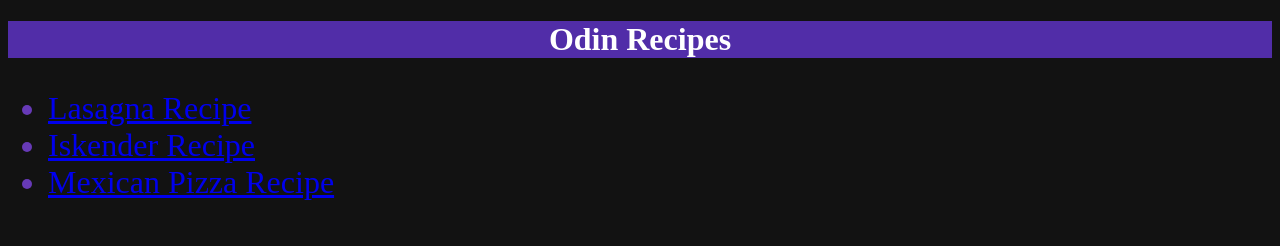
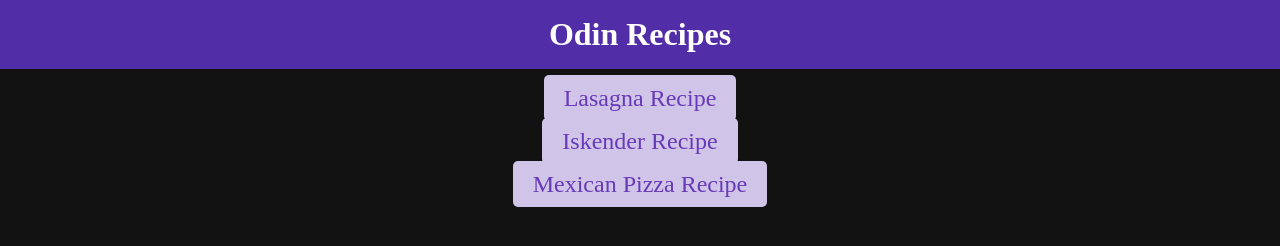
Before and after one commit to Cheemsdoge28/odin-recipes, a plain HTML site: page index.html in a window 1280 px wide. Drawn offline with Linux system fonts and the light colour scheme.

Commit message:
updated styles, index.html

```diff
--- a/index.html
+++ b/index.html
@@ -7,12 +7,16 @@
     <title>Odin Recipes</title>
 </head>
 <body>
-    <h1>Odin Recipes</h1>
+    <header>
+        <h1>Odin Recipes</h1>
+    </header>
 
-    <ul class="recipe">
-        <li><a href="./recipes/lasagna.html">Lasagna Recipe</a></li>
-        <li><a href="./recipes/iskender.html">Iskender Recipe</a></li>
-        <li><a href="./recipes/mexicanpizza.html">Mexican Pizza Recipe</a></li>
-    </ul>
+    <main>
+        <ul class="recipe-list">
+            <li><a href="./recipes/lasagna.html">Lasagna Recipe</a></li>
+            <li><a href="./recipes/iskender.html">Iskender Recipe</a></li>
+            <li><a href="./recipes/mexicanpizza.html">Mexican Pizza Recipe</a></li>
+        </ul>
+    </main>
 </body>
 </html>
--- a/styles/index.css
+++ b/styles/index.css
@@ -1,15 +1,41 @@
 body {
     background-color: #121212;
     color: blanchedalmond;
+    margin: 0;
+    padding: 0;
+}
+
+header {
+    background-color: #512DA8;
+    color: #FFFFFF;
+    padding: 1rem;
+    text-align: center;
 }
 
 h1 {
-    text-align: center;
-    background-color: #512DA8;
-    color: #FFFFFF;
+    margin: 0;
 }
 
-.recipe {
-    font-size: xx-large;
+.recipe-list {
+    list-style: none;
+    padding: 0;
+    text-align: center;
+}
+
+.recipe-list li {
+    margin: 1rem 0;
+}
+
+.recipe-list a {
+    text-decoration: none;
     color: #673AB7;
+    font-size: 1.5rem;
+    background-color: #D1C4E9;
+    padding: 10px 20px;
+    border-radius: 5px;
+    transition: background-color 0.4s ease;
 }
+
+.recipe-list a:hover {
+    background-color: #9575CD;
+}
--- a/styles/recipe.css
+++ b/styles/recipe.css
@@ -3,10 +3,14 @@ body {
     color: blanchedalmond;
     text-align: justify;
     zoom: 150%;
+    margin: 0;
+    padding-right: 1rem;
+    padding-left: 1rem;
 }
 
 img {
     border-radius: 5px;
+    max-width: 100%;
 }
 
 header {
@@ -18,10 +22,16 @@ header {
 
 header h1 {
     margin: 0;
+    font-size: 2rem;
 }
 
 nav {
     margin-top: 0.5rem;
+}
+
+nav ul {
+    list-style: none;
+    padding: 0;
 }
 
 nav a {
@@ -49,6 +59,7 @@ h1, h2, h3, h4, h5, h6 {
     color: #FFFFFF;
     padding: 10px;
     border-radius: 5px;
+    margin-top: 2rem;
 }
 
 h1 {
@@ -56,7 +67,7 @@ h1 {
 }
 
 .prev, nav, .navlink {
-    font-size: xx-large;
+    font-size: 1.5rem;
     background-color: #536DFE;
     color: #FFFFFF;
     text-decoration: none;
@@ -65,24 +76,44 @@ h1 {
 }
 
 nav {
-    font-size: large;
+    font-size: 1rem;
     background-color: #000000;
-    display: flex; /* Add flex display */
-    justify-content: space-between; /* Distribute items evenly */
+    display: flex;
+    justify-content: space-between;
+    padding: 1rem;
 }
 
 .navlink {
     background-color: #D1C4E9;
     color: #212121;
-    font-size: medium;
+    font-size: 1rem;
     text-decoration: none;
     padding: 5px 10px;
-    background-clip: padding-box; /* Set background-clip to padding-box */
-    overflow: hidden; /* Add overflow: hidden; */
-    margin-top: 2%;
+    border-radius: 5px;
 }
 
 .recipe {
-    font-size: xx-large;
+    font-size: 2rem;
     color: #673AB7;
 }
+
+/* Media queries */
+@media (max-width: 768px) {
+    header h1 {
+        font-size: 1.5rem;
+    }
+
+    .prev, .navlink {
+        font-size: 1rem;
+    }
+}
+
+@media (max-width: 576px) {
+    header h1 {
+        font-size: 1.2rem;
+    }
+
+    .prev, .navlink {
+        font-size: 0.8rem;
+    }
+}
```
